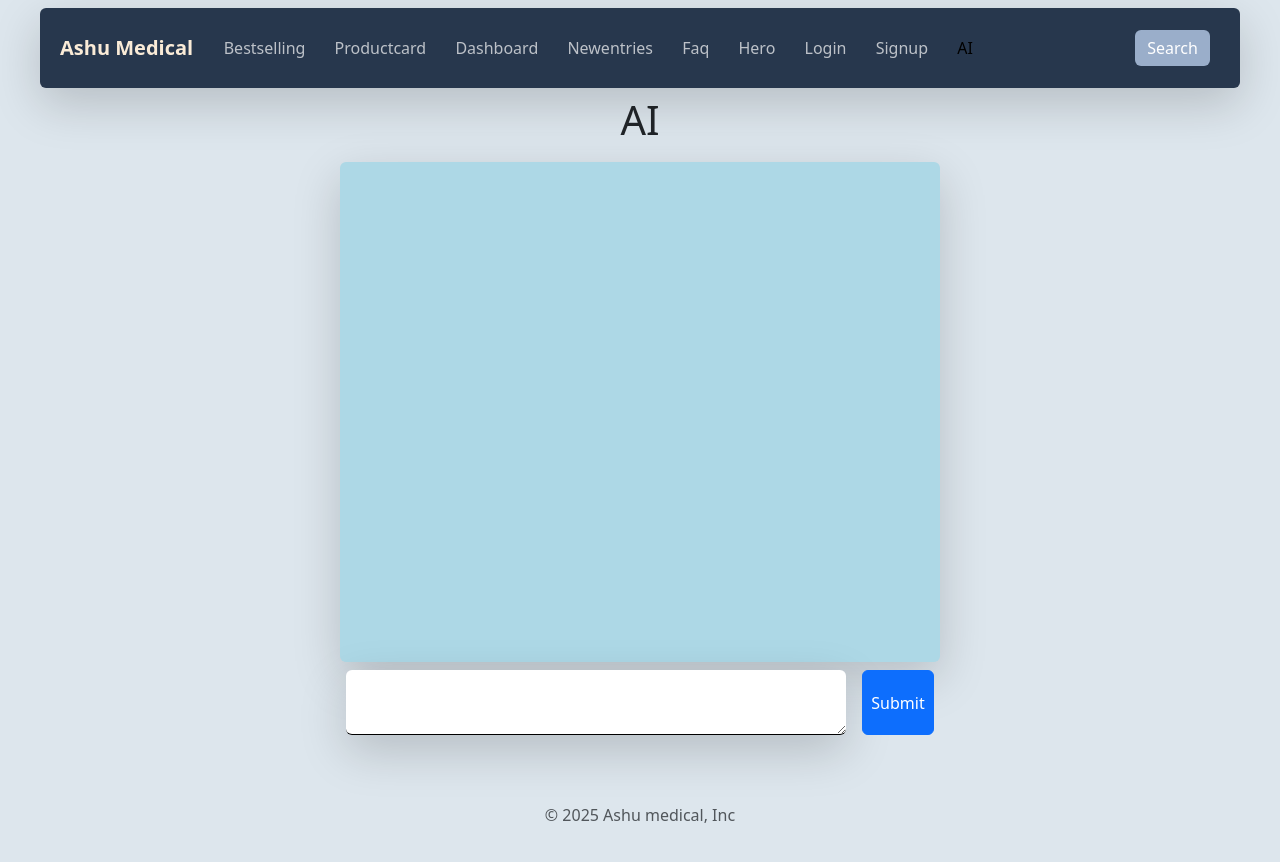
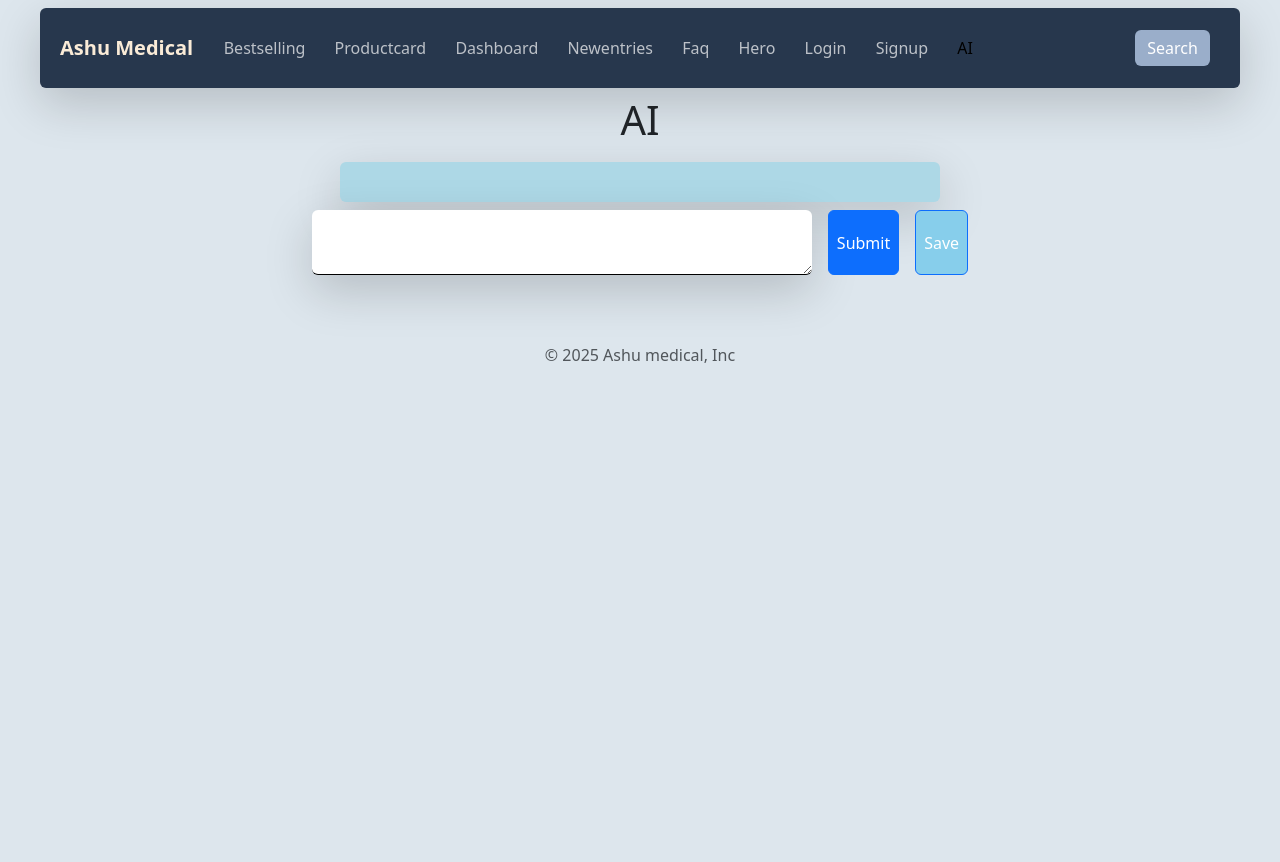
Before and after one commit to shivanshpachauri/AshuMedical, a React (Vite) app in the folder frontend/AshuMedical/: page /ai in a window 1280 px wide. Shown: the top 862 px of the page. After the commit the page ends 800 px from the top, so only its background shows below. Built offline with nearby package versions, Linux system fonts and the light colour scheme.

Commit message:
minor styling issues added a save button

```diff
--- a/frontend/AshuMedical/src/components/AI/AI.jsx
+++ b/frontend/AshuMedical/src/components/AI/AI.jsx
@@ -5,17 +5,23 @@ import axios from "axios";
 
 export default function Ai() {
   const [message, setMessage] = useState("");
-  const [loadingstate, setloadingstate] = useState(null);
   const [response, setResponse] = useState("");
-
+  function savetodatabase() {
+    console.log("clicked");
+    console.trace("clicked here");
+  }
   const sendMessage = async () => {
     try {
-      setloadingstate(<Loading title="Loading answer" />);
+      setResponse(<Loading title="Loading answer" />);
       const res = await axios.post("http://localhost:3000/api/chat", {
         message,
       });
       const data1 = res.data;
       const data2 = data1.botReply;
+      data2.replace(/\*\*/g, "");
+      data2.replace(/(\*\*)/g, "");
+      console.log(data2);
+
       setMessage("");
       if (data2) {
         if (typeof data2 === "string") {
@@ -28,8 +34,6 @@ export default function Ai() {
       } else {
         setResponse("No response received from bot.");
       }
-
-      setloadingstate(null);
     } catch (error) {
       console.error("Error sending message:", error);
       setResponse(`Error sending message: ${error.message}`);
@@ -46,18 +50,19 @@ export default function Ai() {
           marginTop: "10px",
           backgroundColor: "lightblue",
           width: "600px",
-          height: "500px",
+          height: "auto",
+          maxHeight: "500px",
           whiteSpace: "normal",
-          overflow: "scroll",
+          overflowY: "auto",
         }}
       >
-        {loadingstate}
-
         <pre
           style={{
             fontSize: "80%",
             margin: "10px",
             padding: "10px",
+            overflowWrap: "break-word",
+            fontFamily: "sans-serif",
           }}
         >
           {response}
@@ -77,6 +82,14 @@ export default function Ai() {
         <Button className="m-2 p-2" onClick={sendMessage}>
           Submit
         </Button>
+        <Button
+          className="m-2 p-2"
+          style={{ backgroundColor: "skyblue" }}
+          onClick={savetodatabase}
+        >
+          {" "}
+          Save
+        </Button>
       </div>
     </div>
   );
--- a/frontend/AshuMedical/src/components/Dashboard/Sidebar.jsx
+++ b/frontend/AshuMedical/src/components/Dashboard/Sidebar.jsx
@@ -2,7 +2,7 @@ import { NavLink } from "react-router-dom";
 
 export default function Sidebar() {
   return (
-    <nav className="col-md-2 d-none d-md-block bg-dark sidebar">
+    <nav className="rounded col-md-2 d-none d-md-block bg-dark sidebar">
       <div className="sidebar-sticky">
         <ul className="nav flex-column">
           <li className="nav-item">
--- a/frontend/AshuMedical/src/components/Dashboard/ViewCustomers/ViewCustomers.jsx
+++ b/frontend/AshuMedical/src/components/Dashboard/ViewCustomers/ViewCustomers.jsx
@@ -35,7 +35,7 @@ export default function ViewCustomers() {
       >
         {({ index, style }) => (
           <div
-            className="customerstable d-flex flex-row text-capitalize"
+            className=" m-1 p-1 customerstable d-flex flex-row text-capitalize"
             style={style}
             onDoubleClick={() => handledoubleclick(data[index][1])}
             key={index}
--- a/frontend/AshuMedical/src/components/Dashboard/ViewCustomers/ViewCustomersHeading.jsx
+++ b/frontend/AshuMedical/src/components/Dashboard/ViewCustomers/ViewCustomersHeading.jsx
@@ -1,7 +1,7 @@
 import "./ViewCustomersHeading.css";
 export default function ViewCustomersHeading() {
   return (
-    <div className="viewcustomersHeading d-flex flex-row bg-primary  text-capitalize fw-bold rounded shadow-sm">
+    <div className="m-1 p-1 viewcustomersHeading d-flex flex-row bg-primary  text-capitalize  rounded shadow-sm">
       <div className="col-2">name</div>
 
       <div className="col-2">pack</div>
@@ -10,7 +10,7 @@ export default function ViewCustomersHeading() {
       <div className="col-2">date</div>
 
       <div className="col-1">quantity</div>
-      <div className="col-2">delivered</div>
+      <div className="col-2">sent</div>
     </div>
   );
 }
--- a/frontend/AshuMedical/src/components/Modals/updatemedicine.css
+++ b/frontend/AshuMedical/src/components/Modals/updatemedicine.css
@@ -1,29 +1,4 @@
-/* .updatedialog::before {
-  opacity: 0.5;
-} */
 .updatedialog {
-  /* background: black; */
-  /* display: flex; */
   border: none;
-  /* position: fixed; */
-  /* margin-left: 0; */
-  /* margin-right: 0; */
-  /* border: none; */
-  /* top: 50%; */
-  /* left: 50%; */
-  /* transform: translate(-50%, -50%); */
-  background-color: rgb(67, 77, 191);
-  /* padding: 20px; */
-  /* box-shadow: 0 5px 15px rgba(0, 0, 0, 0.3); */
-  /* z-index: 1000;
-*/
+  background-color: rgb(32, 138, 165);
 }
-/* .backdrop {
-  position: fixed;
-  top: 0;
-  left: 0;
-  width: 100%;
-  height: 100%;
-  background: rgba(62, 105, 169, 0.25);
-  z-index: 999;
-} */
```
Also changed, not shown: 1 other file (tests, documents, lock files or other folders).
